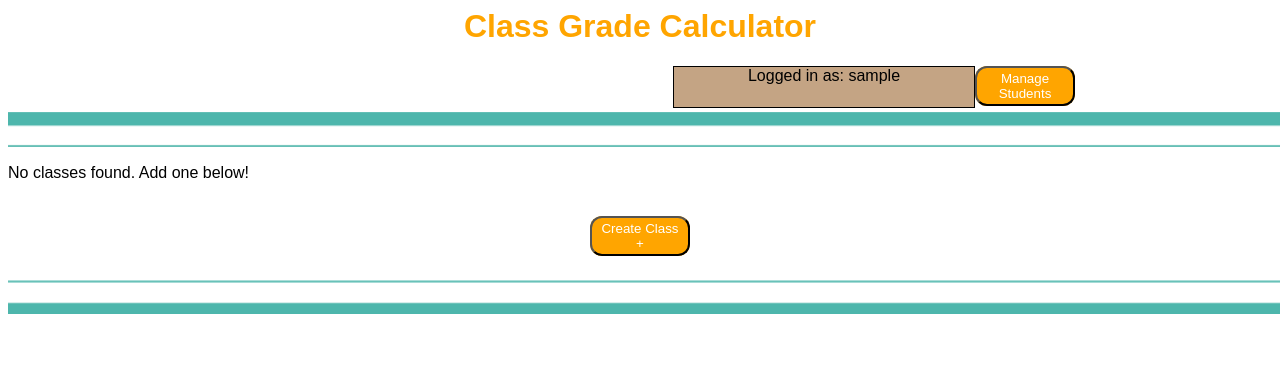
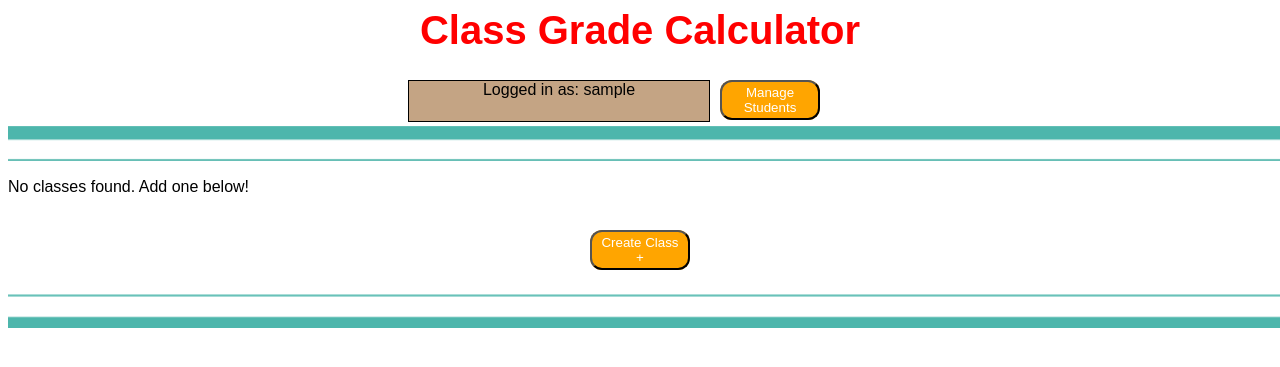
Before and after one commit to sdolle1775/IS448Project, a PHP site: page /gradecalc_home.php in a window 1280 px wide; the page is wider, and only the part inside the window is pictured. Shown: the top 367 px of that part. Run offline with PHP 8.4, Linux system fonts and the light colour scheme; the visitor is signed in with stand-in values (Sample User, id 1); data that the repository does not hold is empty.

Commit message:
Update gradecalc_home.php

```diff
--- a/PHP-MySQL version/gradecalc_home.php
+++ b/PHP-MySQL version/gradecalc_home.php
@@ -53,11 +53,16 @@
 <head>
 <link rel="stylesheet" href="gradecalc_styles.css">
 <title>GradeCalc Home</title>
+
 </head>
 <body>
-<h1>Class Grade Calculator</h1>
+<h1 id="change">Class Grade Calculator</h1>
+<script>
+    document.getElementById("change").style.fontSize = "30pt";
+    document.getElementById("change").style.color = "red";
+</script>
 <div class="container" >
-<div class="brownbox">
+<div class="brownbox" style="margin-left: 400;margin-right: 10;">
 Logged in as: <?= htmlspecialchars($_SESSION['username']) ?>
 </div>
 <div class="orangebutton">
```
